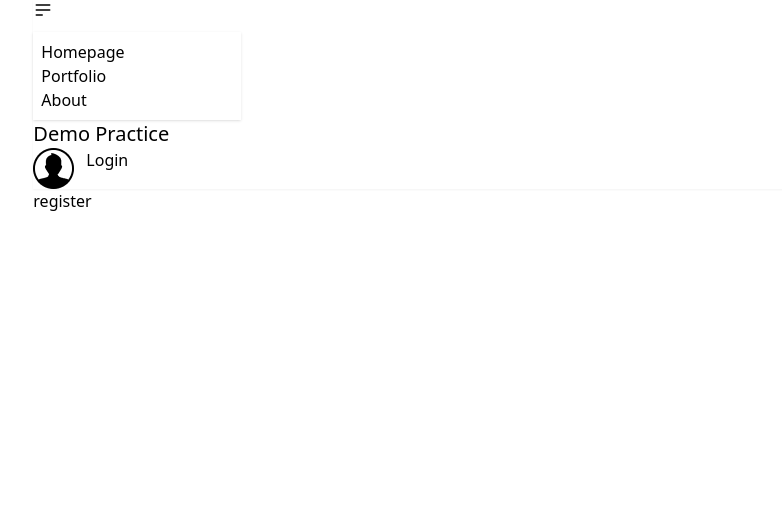
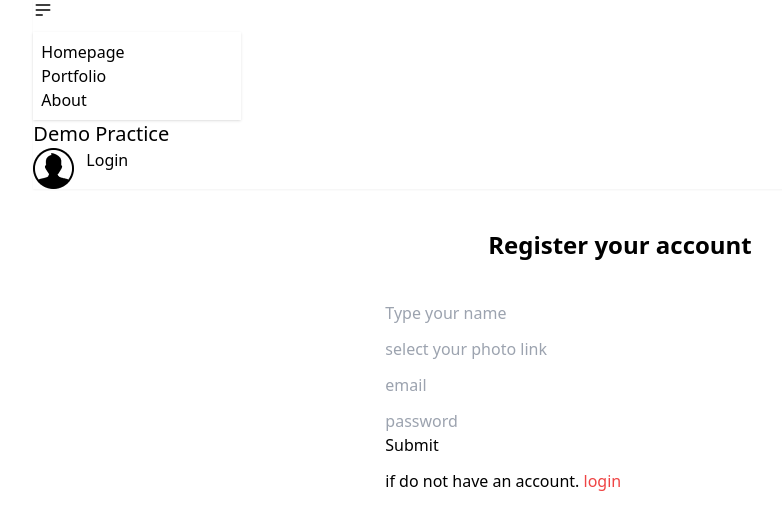
Before and after one commit to tajmirahman/practice-project-layout, a React (Vite) app in the folder my-project/: page /auth/register in a window 1280 px wide. Shown: the top 530 px of the page, without its empty margins (20-802 px from the left). Built offline with nearby package versions, Linux system fonts and the light colour scheme.

Commit message:
auth provider work is processing

```diff
--- a/my-project/src/Components/Header.jsx
+++ b/my-project/src/Components/Header.jsx
@@ -1,8 +1,13 @@
-import React from 'react';
+import React, { useContext } from 'react';
 import { Link } from 'react-router-dom';
 import userIcon from '../assets/user.png'
+import { AuthContext } from '../Provider/AuthProviser';
 
 const Header = () => {
+
+    const name=useContext(AuthContext);
+    console.log(name);
+
     return (
         <div className="navbar bg-base-100 shadow-sm">
             <div className="navbar-start">
--- a/my-project/src/Pages/Register.jsx
+++ b/my-project/src/Pages/Register.jsx
@@ -1,9 +1,19 @@
 import React from 'react';
+import { Link } from 'react-router-dom';
 
 const Register = () => {
     return (
-        <div>
-            register
+        <div className='w-2/5 mx-auto '>
+            <h1 className='text-center text-2xl font-bold my-10'>Register your account</h1>
+            <div className='space-y-3'>
+                <input type="text" placeholder="Type your name" className="input input-neutral w-full" />
+                <input type="photo" placeholder="select your photo link" className="input input-neutral w-full" />
+                <input type="email" placeholder="email" className="input input-neutral w-full" />
+
+                <input type="password" placeholder="password" className="input input-neutral w-full" />
+                <Link type="submit" className="btn btn-secondary w-full">Submit</Link>
+                <p>if do not have an account. <Link to={'/auth/login'} className='text-red-500'>login</Link></p>
+            </div>
         </div>
     );
 };
--- /dev/null
+++ b/my-project/src/Provider/AuthProviser.jsx
@@ -0,0 +1,20 @@
+import { createContext } from "react";
+
+export const AuthContext= createContext();
+
+const AuthProviser = ({children}) => {
+
+    const name='utsob'
+
+
+    const authInfo={
+        name
+    }
+
+
+    return (
+        <AuthContext value={authInfo}>{children}</AuthContext>
+    );
+};
+
+export default AuthProviser;
--- a/my-project/src/main.jsx
+++ b/my-project/src/main.jsx
@@ -4,9 +4,12 @@ import './index.css'
 
 import router from './Routes/Routes.jsx'
 import { RouterProvider } from 'react-router'
+import AuthProviser from './Provider/AuthProviser.jsx'
 
 createRoot(document.getElementById('root')).render(
   <StrictMode>
-    <RouterProvider router={router}></RouterProvider>
+    <AuthProviser>
+      <RouterProvider router={router}></RouterProvider>
+    </AuthProviser>
   </StrictMode>,
 )
```
